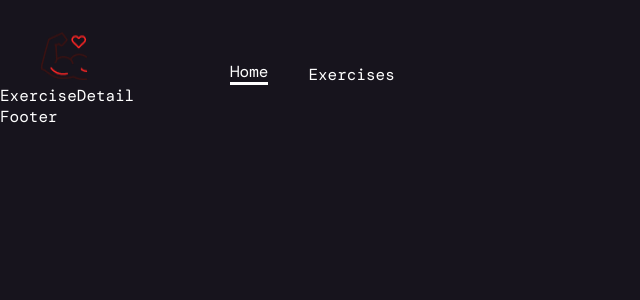
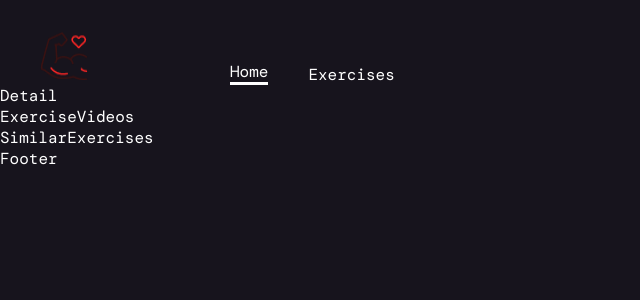
Before and after one commit to Ephraim69/Pro-Fit-React-App, a React (Create React App) app: page /exercise/1 in a window 1280 px wide. Shown: the top 300 px of the page, without its empty margins (0-640 px from the left). Built offline with nearby package versions, Linux system fonts and the light colour scheme; a web font is replaced by a local one.

Commit message:
start exerciseDetail component

```diff
--- /dev/null
+++ b/src/components/Detail.js
@@ -0,0 +1,7 @@
+import React from "react";
+
+const Detail = () => {
+  return <div>Detail</div>;
+};
+
+export default Detail;
--- /dev/null
+++ b/src/components/ExerciseVideos.js
@@ -0,0 +1,7 @@
+import React from "react";
+
+const ExerciseVideos = () => {
+  return <div>ExerciseVideos</div>;
+};
+
+export default ExerciseVideos;
--- /dev/null
+++ b/src/components/SimilarExercises.js
@@ -0,0 +1,7 @@
+import React from "react";
+
+const SimilarExercises = () => {
+  return <div>SimilarExercises</div>;
+};
+
+export default SimilarExercises;
--- a/src/pages/ExerciseDetail.js
+++ b/src/pages/ExerciseDetail.js
@@ -1,7 +1,20 @@
-import React from "react";
+import React, { useEffect, useState } from "react";
+import { useParams } from "react-router-dom";
+import { Box } from "@mui/material";
+
+import { exerciseOptions, fetchData } from "../utils/fetchData";
+import Detail from "../components/Detail";
+import ExerciseVideos from "../components/ExerciseVideos";
+import SimilarExercises from "../components/SimilarExercises";
 
 const ExerciseDetail = () => {
-  return <div>ExerciseDetail</div>;
+  return (
+    <Box>
+      <Detail />
+      <ExerciseVideos />
+      <SimilarExercises />
+    </Box>
+  );
 };
 
 export default ExerciseDetail;
```
